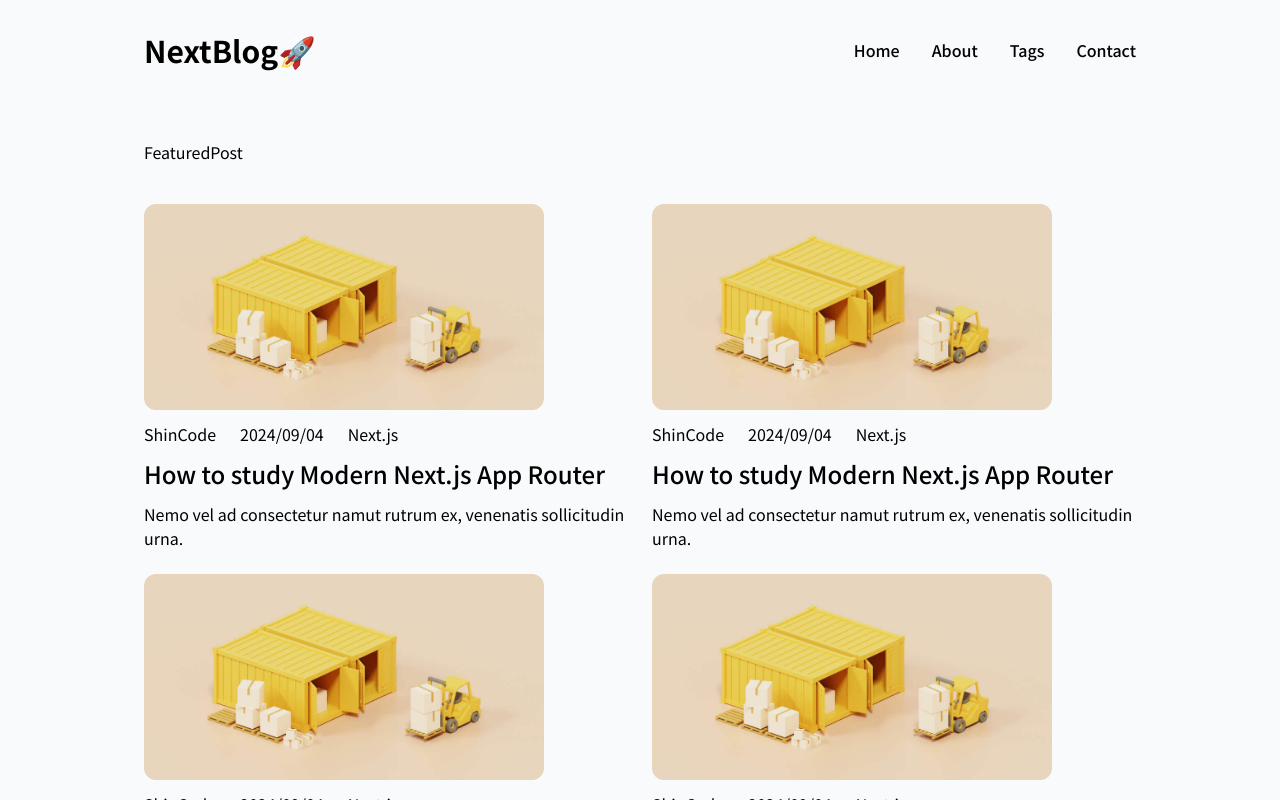
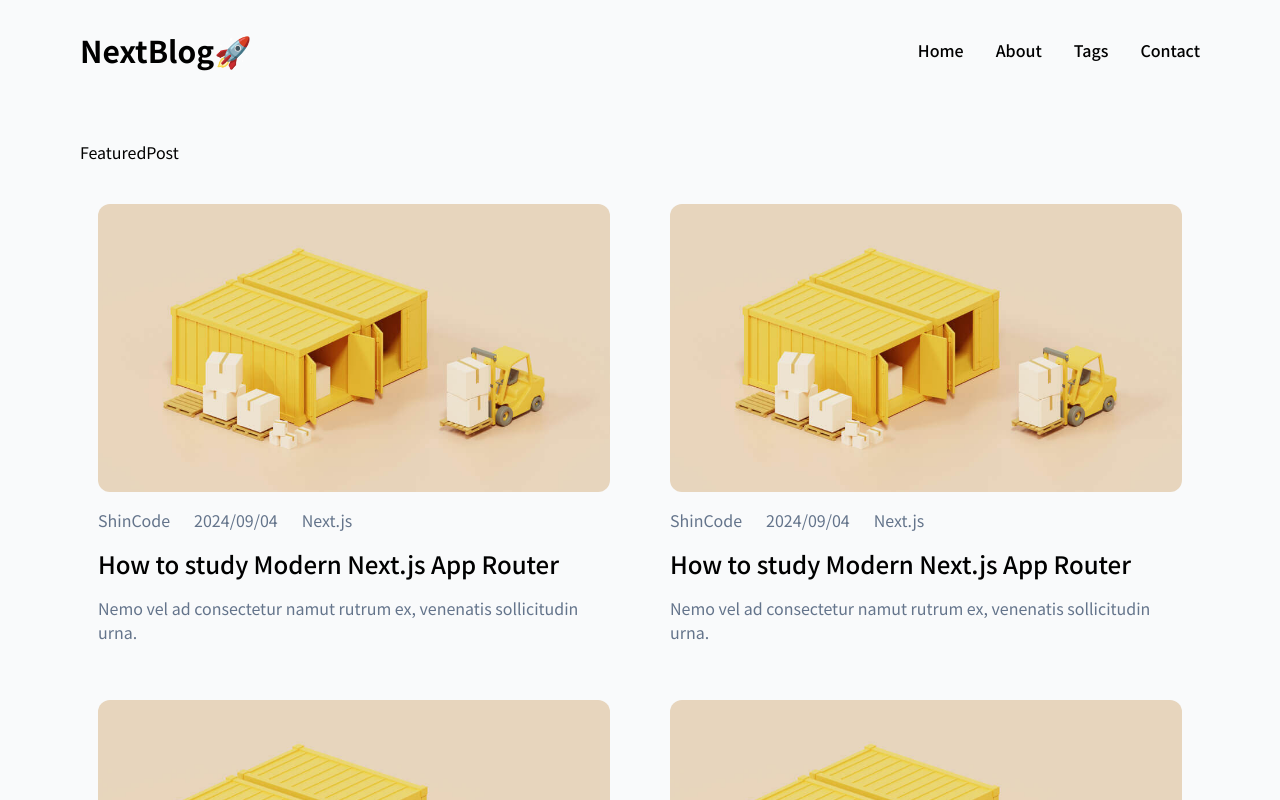
Before and after one commit to Shin-sibainu/next-blog, a Next.js app: page / in a window 1280 px wide. Shown: the top 800 px of the page. Built offline with nearby package versions, Linux system fonts and the light colour scheme.

Commit message:
card layout change

```diff
--- a/src/app/layout.tsx
+++ b/src/app/layout.tsx
@@ -4,9 +4,9 @@ import "./globals.css";
 import Header from "@/components/layout/Header";
 import Footer from "@/components/layout/Footer";
 
+//https://bookworm-light-astro.vercel.app/
+
 const NotoSansJP = Noto_Sans_JP({ subsets: ["latin"] });
-
-//https://bookworm-light-astro.vercel.app/
 
 export const metadata: Metadata = {
   title: "NextBlog",
@@ -21,9 +21,11 @@ export default function RootLayout({
   return (
     <html lang="ja">
       <body className={`${NotoSansJP.className} bg-gray-50`}>
-        <div className="flex flex-col items-center min-h-screen mx-auto md:max-w-5xl">
+        <div className="flex flex-col min-h-screen">
           <Header />
-          <main className="flex-1">{children}</main>
+          <main className="flex-grow w-full">
+            <div className="max-w-6xl mx-auto px-4">{children}</div>
+          </main>
           <Footer />
         </div>
       </body>
--- a/src/app/page.tsx
+++ b/src/app/page.tsx
@@ -3,7 +3,7 @@ import FeaturedPost from "@/components/blog/FeaturedPost";
 
 export default function Home() {
   return (
-    <div className="my-10 px-4">
+    <div className="my-10">
       <FeaturedPost />
 
       <div className="my-10">
--- a/src/components/blog/BlogCard.tsx
+++ b/src/components/blog/BlogCard.tsx
@@ -3,18 +3,25 @@ import Link from "next/link";
 
 const BlogCard = () => {
   return (
-    <div className="space-y-3">
-      <Image
-        src={"/sample.jpg"}
-        alt="post eyecatch"
-        width={400}
-        height={250}
-        className="rounded-xl"
-      />
-      <div className="flex items-center gap-6">
-        <Link href={"/about"}>ShinCode</Link>
+    <div className="space-y-4 max-w-lg w-full mx-auto">
+      <Link href={`/blog/slug1`} className="block overflow-hidden rounded-xl">
+        <div className="relative w-full pt-[56.25%] overflow-hidden group">
+          <Image
+            src={"" || "/sample.jpg"}
+            alt={"" || "post eyecatch"}
+            fill
+            className="object-cover transition-transform duration-300 hover:scale-105"
+          />
+        </div>
+      </Link>
+      <div className="flex items-center gap-6 text-slate-500">
+        <Link href={"/about"} className="hover:text-teal-600 duration-150">
+          ShinCode
+        </Link>
         <span>2024/09/04</span>
-        <Link href={"/tags"}>Next.js</Link>
+        <Link href={"/tags"} className="hover:text-teal-600 duration-150">
+          Next.js
+        </Link>
       </div>
       <Link
         href={"/blog/slug1"}
@@ -24,7 +31,7 @@ const BlogCard = () => {
           How to study Modern Next.js App Router
         </h3>
       </Link>
-      <p>
+      <p className="text-slate-500">
         Nemo vel ad consectetur namut rutrum ex, venenatis sollicitudin urna.
       </p>
     </div>
--- a/src/components/blog/BlogList.tsx
+++ b/src/components/blog/BlogList.tsx
@@ -2,7 +2,7 @@ import BlogCard from "./BlogCard";
 
 const BlogList = () => {
   return (
-    <div className="grid grid-cols-1 md:grid-cols-2 gap-6">
+    <div className="grid grid-cols-1 md:grid-cols-2 gap-x-6 gap-y-14">
       <BlogCard />
       <BlogCard />
       <BlogCard />
--- a/src/components/layout/Footer.tsx
+++ b/src/components/layout/Footer.tsx
@@ -3,7 +3,8 @@ import Link from "next/link";
 
 const Footer = () => {
   return (
-    <footer className="w-screen bg-slate-900 py-6 md:py-10 flex flex-col items-center gap-4">
+    <footer className="w-full bg-slate-900 py-6 md:py-10 md:mt-10">
+      <div className="flex flex-col items-center gap-4">
         <nav>
           <ul className="flex items-center justify-center gap-10 text-slate-300">
             {footerNavItems.map((item) => (
@@ -20,7 +21,10 @@ const Footer = () => {
         </nav>
         <div></div>
         <div className="text-slate-300">
-        <span>Copyright © {new Date().getFullYear()} Created By ShinCode</span>
+          <span>
+            Copyright © {new Date().getFullYear()} Created By ShinCode
+          </span>
+        </div>
       </div>
     </footer>
   );
--- a/src/components/layout/Header.tsx
+++ b/src/components/layout/Header.tsx
@@ -3,7 +3,8 @@ import Link from "next/link";
 
 const Header = () => {
   return (
-    <header className="flex items-center justify-between w-full py-8 px-4">
+    <header className="max-w-6xl mx-auto w-full py-8 px-4">
+      <div className="flex items-center justify-between ">
         <div>
           <Link href="/" className="md:text-3xl text-2xl font-bold">
             NextBlog🚀
@@ -44,6 +45,7 @@ const Header = () => {
           </li> */}
           </ul>
         </nav>
+      </div>
 
       {/* hamburger menu*/}
     </header>
```
Lines whose indentation alone changed are shown as unchanged.
